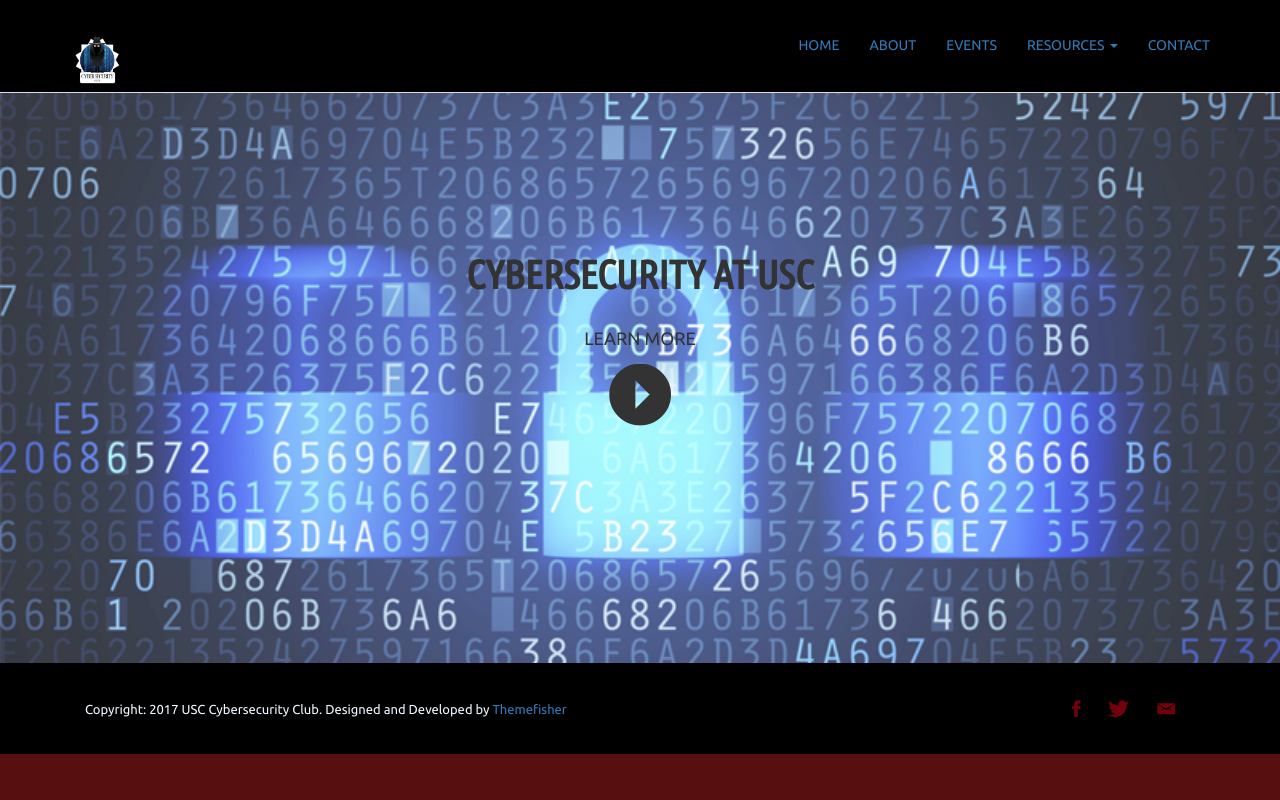
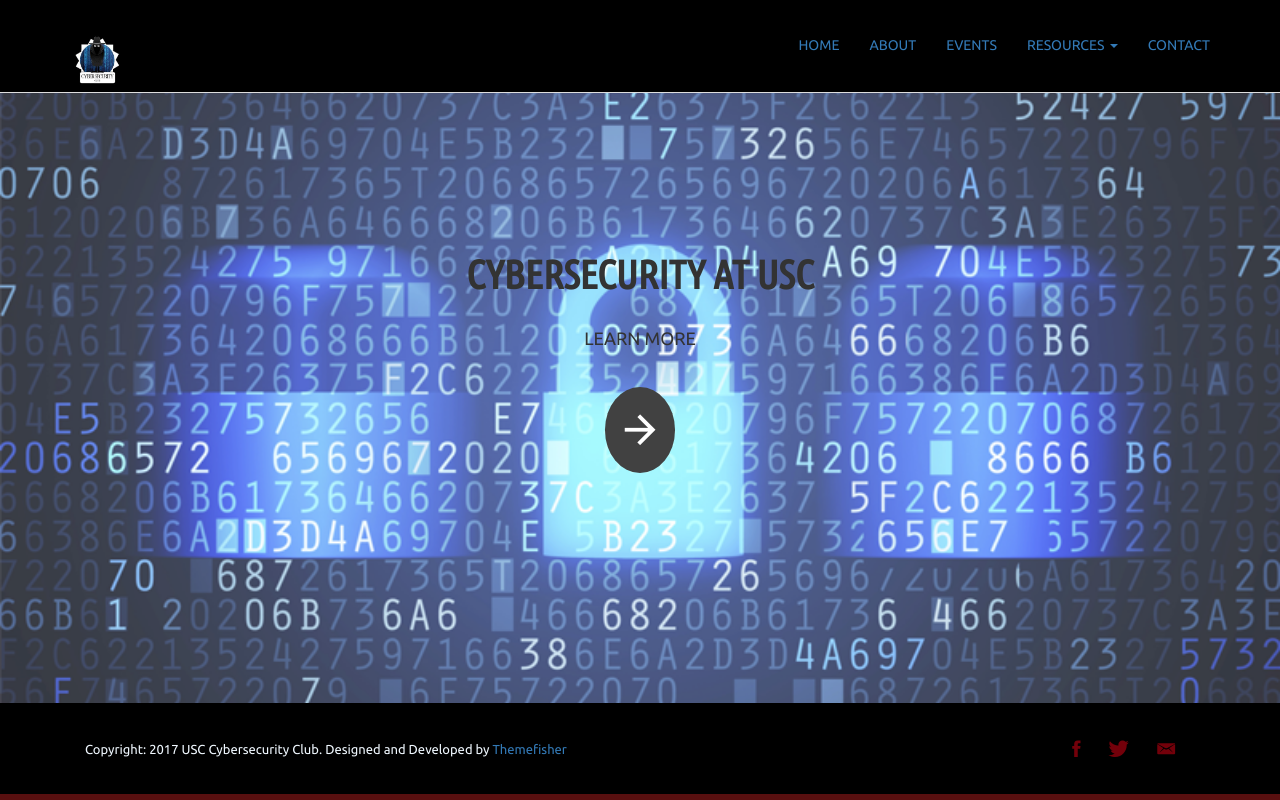
Before and after one commit to nglaeser/CybersecSite, a Flask app: page / in a window 1280 px wide. Run offline with Flask 2, Linux system fonts and the light colour scheme; some libraries are stand-ins or nearby versions; some web fonts are replaced.

Commit message:
Change home button so it doesn't look like play button

```diff
--- a/static/css/main.css
+++ b/static/css/main.css
@@ -185,25 +185,24 @@ a:hover {
   margin-top: 25px;
 }
 #hero-area .arrow-button {
-  padding: 20px 35px;
+  padding: 20px 20px 20px 20px;
   margin-top: 15px;
-  font-size: 76px;
-  color: #333;
-  line-height: 1em;
+  color: #fff;
+  line-height: 100%;
+  box-sizing: border-box;
   border-radius: 0;
 }
 #hero-area .btn {
   background: #414141;
   border: none;
   color: #fff;
-  padding: 20px 35px;
+  box-sizing: border-box;
+  padding: 20px 20px 20px 20px;
   margin-top: 30px;
-  font-size: 16px;
-  font-size: 13px;
-  line-height: 1em;
+  font-size: 46px;
   text-transform: uppercase;
   letter-spacing: normal;
-  border-radius: 0;
+  border-radius: 50%;
 }
 #call-to-action {
   background: #73000a;
--- a/templates/index.html
+++ b/templates/index.html
@@ -126,7 +126,7 @@
                                 <h2 class="wow fadeInUp animated" data-wow-delay=".6s" >
                                     Learn more
                                 </h2>
-                                <a class="arrow-button ion-android-arrow-dropright-circle" data-wow-delay=".9s" href="about.html" data-section="about.html" >
+                                <a class="btn arrow-button ion-android-arrow-forward" data-wow-delay=".9s" href="about.html" data-section="about.html" >
                                 </a>
 
                             </div>
```
